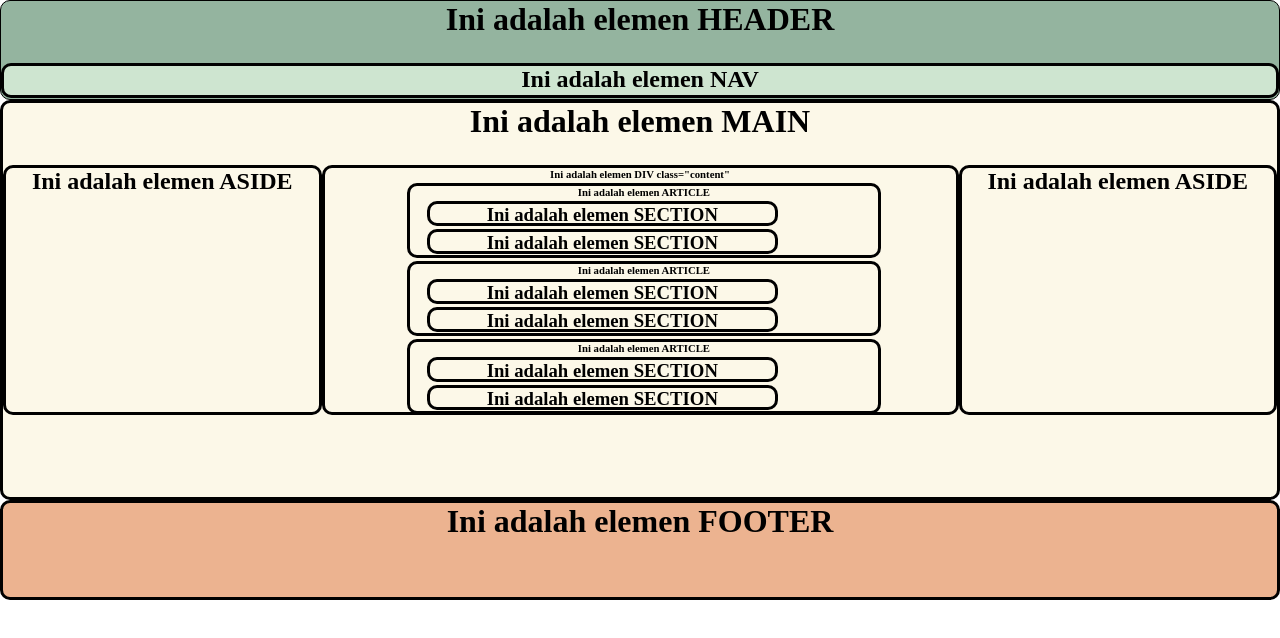
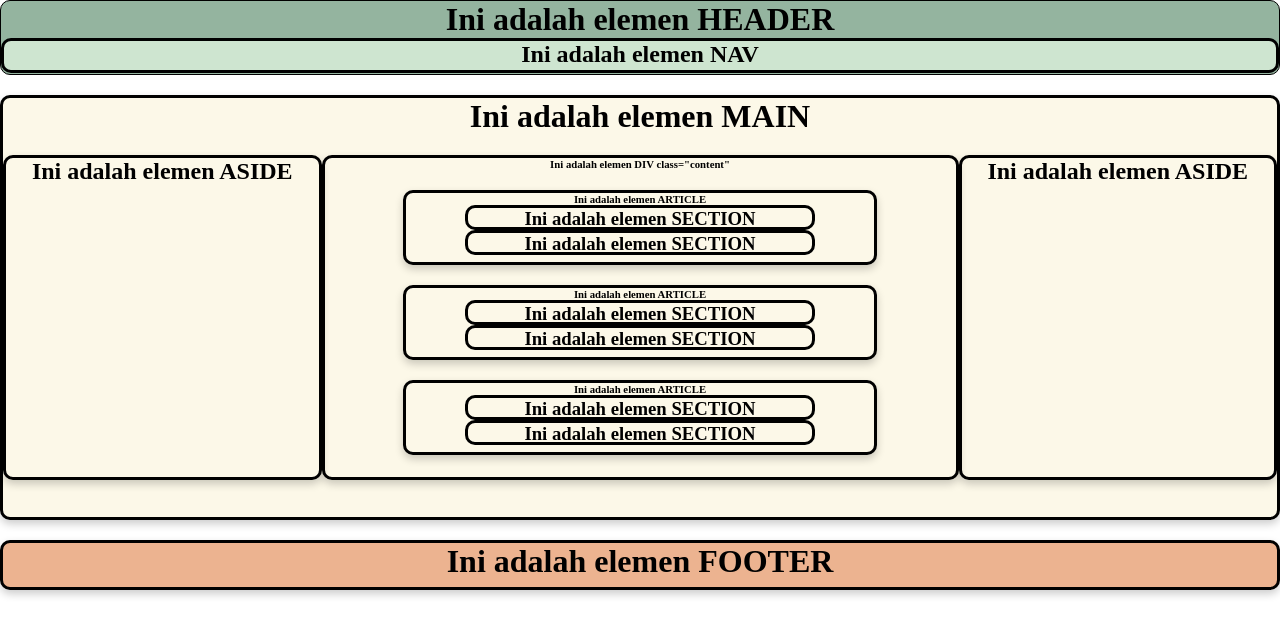
Before and after one commit to mhwib/Dicoding_LatihanSemanticHTML, a plain HTML site: page index.html in a window 1280 px wide. Drawn offline with Linux system fonts and the light colour scheme.

Commit message:
Add card layout

```diff
--- a/index.html
+++ b/index.html
@@ -16,15 +16,15 @@
     </nav>
   </header>
 
-  <main>
+  <main class="card">
     <h1>Ini adalah elemen MAIN</h1>
-    <aside>
+    <aside class="card">
       <h1>Ini adalah elemen ASIDE</h1>
     </aside>
 
-    <div class="content">
+    <div class="content card">
       <h6>Ini adalah elemen DIV class="content"</h6>
-      <article>
+      <article class="card">
         <h6>Ini adalah elemen ARTICLE</h6>
         <section>
           <h1>Ini adalah elemen SECTION</h1>
@@ -34,7 +34,7 @@
         </section>
       </article>
 
-      <article>
+      <article class="card">
         <h6>Ini adalah elemen ARTICLE</h6>
         <section>
           <h1>Ini adalah elemen SECTION</h1>
@@ -44,7 +44,7 @@
         </section>
       </article>
 
-      <article>
+      <article class="card">
         <h6>Ini adalah elemen ARTICLE</h6>
         <section>
           <h1>Ini adalah elemen SECTION</h1>
@@ -55,12 +55,12 @@
       </article>
     </div>
 
-    <aside>
+    <aside class="card">
       <h1>Ini adalah elemen ASIDE</h1>
     </aside>
   </main>
 
-  <footer>
+  <footer class="card">
     <h1>Ini adalah elemen FOOTER</h1>
   </footer>
 </body>
--- a/style.css
+++ b/style.css
@@ -1,5 +1,5 @@
 * {
-  margin: 0;
+  margin: auto;
   padding: 0;
   box-sizing: border-box;
   border-radius: 10px;
@@ -8,7 +8,7 @@
 
 header {
   width: 100%;
-  height: 100px;
+  height: 75px;
   border: 1px solid black;
   background-color: #94B49F;
 }
@@ -16,22 +16,22 @@ header {
 nav {
   width: 100%;
   height: 35px;
-  margin-top: 25px;
+  margin: auto;
   border: 3px solid black;
   background-color: #CEE5D0;
 }
 
 main {
   width: 100%;
-  height: 400px;
+  height: 425px;
   border: 3px solid black;
   background-color: #FCF8E8;
 }
 
 div {
   width: 50%;
-  height: 250px;
-  margin-top: 25px;
+  height: 325px;
+  margin: auto;
   border: 3px solid black;
   background-color: #FCF8E8;
   float: right;
@@ -40,27 +40,23 @@ div {
 article {
   width: 75%;
   height: 75px;
-  margin-top: 3px;
-  margin-right: 75px;
+  margin: auto;
   border: 3px solid black;
   background-color: #FCF8E8;
-  float: right;
 }
 
 section {
   width: 75%;
   height: 25px;
-  margin-top: 3px;
-  margin-right: 100px;
+  margin: auto;
   border: 3px solid black;
   background-color: #FCF8E8;
-  float: right;
 }
 
 aside {
   width: 25%;
-  height: 250px;
-  margin-top: 25px;
+  height: 325px;
+  margin: auto;
   border: 3px solid black;
   background-color: #FCF8E8;
   float: right;
@@ -68,7 +64,7 @@ aside {
 
 footer {
   width: 100%;
-  height: 100px;
+  height: 50px;
   border: 3px solid black;
   background-color: #ECB390;
 }
@@ -76,5 +72,9 @@ footer {
 h1,
 h6 {
   text-align: center;
-  /* margin-top: 5px; */
 }
+
+.card {
+  box-shadow: 0 4px 8px 0 rgba(0, 0, 0, 0.2);
+  margin-top: 20px;
+}
```
